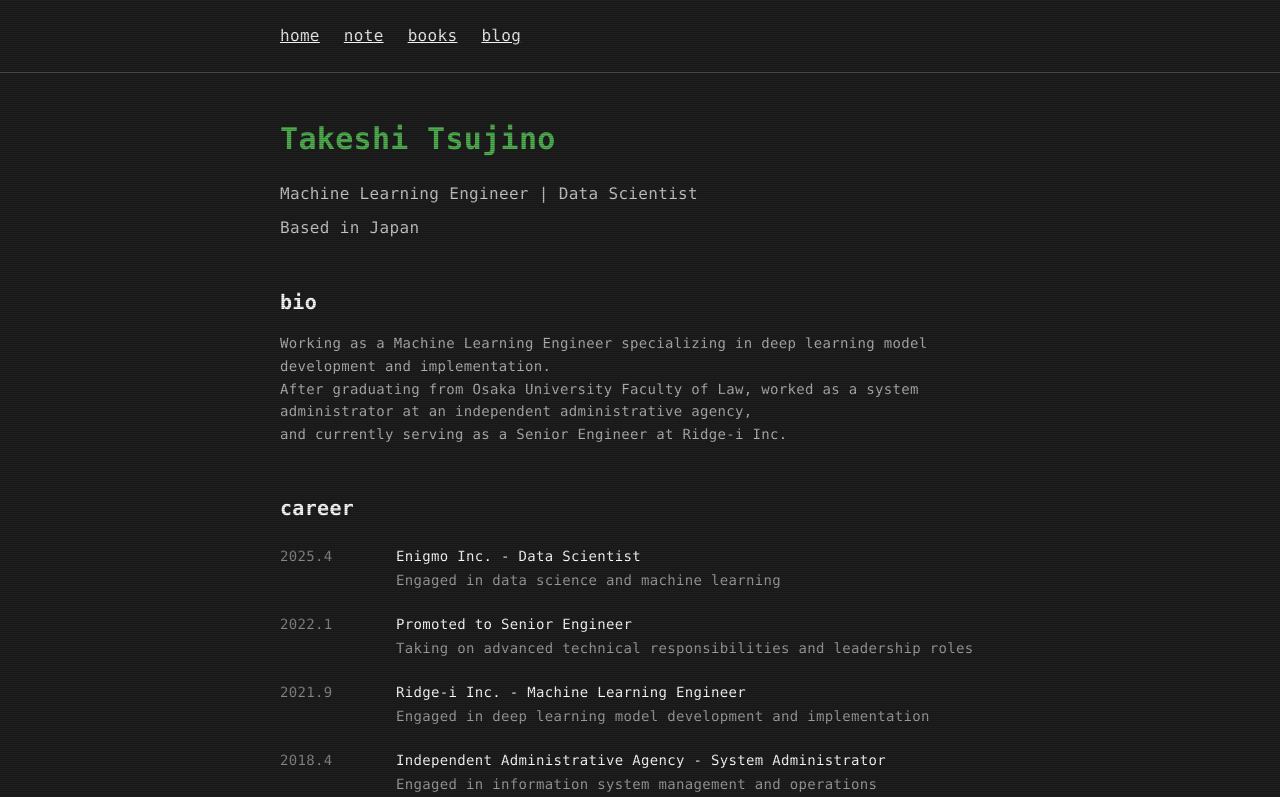
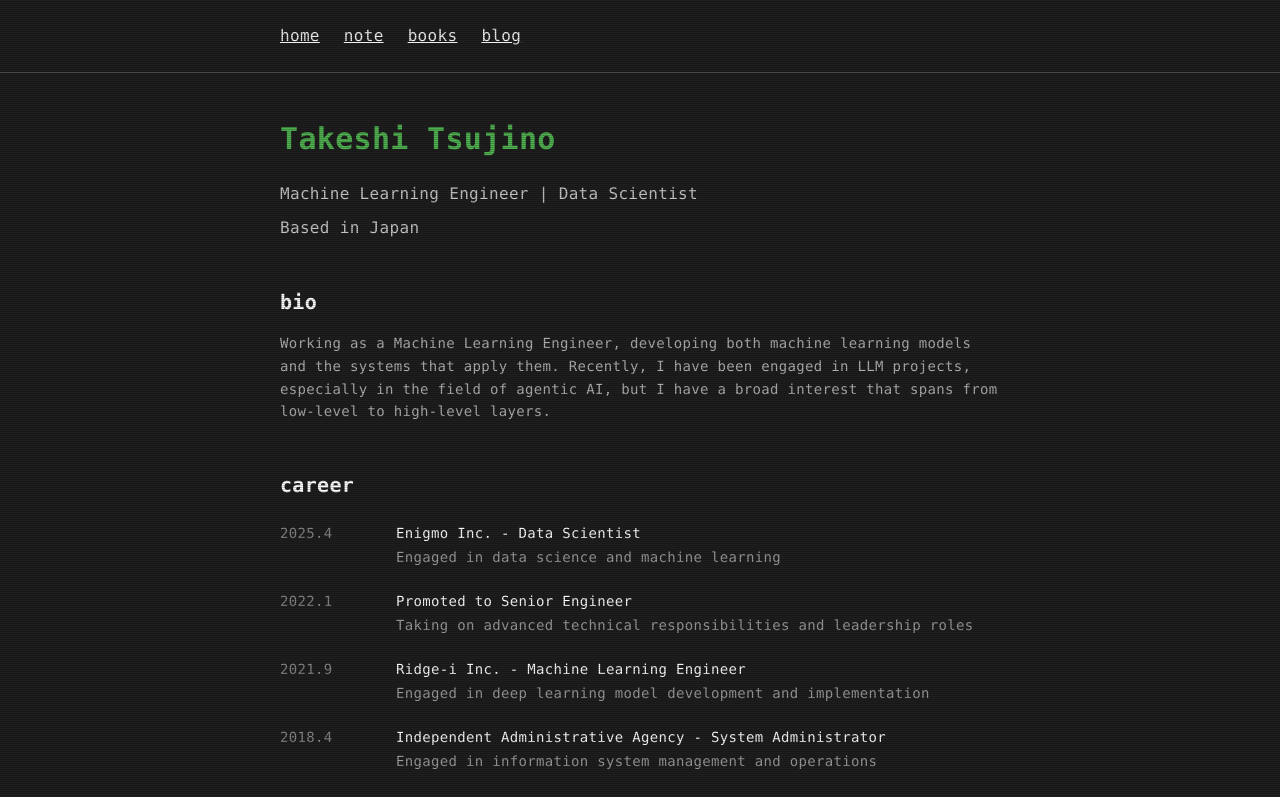
Before and after one commit to ttsujino/ttsujino.github.io, a Next.js app in the folder portfolio/: page / in a window 1280 px wide. Shown: the top 797 px of the page. Built offline with nearby package versions, Linux system fonts and the light colour scheme.

Commit message:
紹介文更新

```diff
--- a/portfolio/src/app/page.tsx
+++ b/portfolio/src/app/page.tsx
@@ -83,9 +83,8 @@ export default function HomePage() {
         <div className="space-y-4 pt-4">
           <h2 className="text-xl font-bold text-terminal-white">bio</h2>
           <p className="text-terminal-text/70 text-sm leading-relaxed">
-            Working as a Machine Learning Engineer specializing in deep learning model development and implementation.<br />
-            After graduating from Osaka University Faculty of Law, worked as a system administrator at an independent administrative agency,<br />
-            and currently serving as a Senior Engineer at Ridge-i Inc.
+            Working as a Machine Learning Engineer, developing both machine learning models and the systems that apply them.
+            Recently, I have been engaged in LLM projects, especially in the field of agentic AI, but I have a broad interest that spans from low-level to high-level layers.
           </p>
         </div>
 
```
